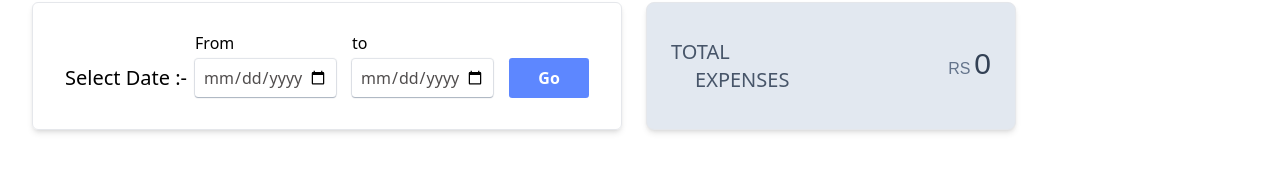
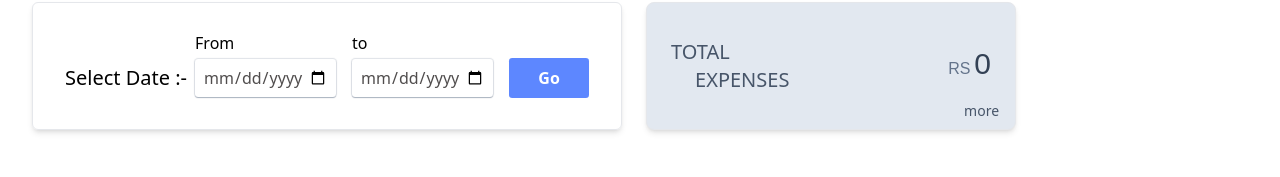
Before and after one commit to gamitej/Personal-Dukaan, a React (Vite) app in the folder client/: page /expenses in a window 1280 px wide. Shown: the part 142-319 px from the top of the page. Built offline with nearby package versions, Linux system fonts and the light colour scheme; no server answers.

Commit message:
NEW :  total expenses done

```diff
--- a/client/src/data/expenses/index.ts
+++ b/client/src/data/expenses/index.ts
@@ -16,9 +16,7 @@ export const expenseRows = [
   },
 ];
 
-export const countCardExpenseColsData = [
-  { value: "product", label: "Product Type" },
-  { value: "quantity", label: "Quantity" },
-  { value: "avg", label: "Avg Price" },
-  { value: "amount", label: "Total Sales Of Product" },
+export const countCardExpensesColsData = [
+  { value: "type", label: "Expense Type" },
+  { value: "amount", label: "Expense Amount" },
 ];
--- a/client/src/pages/Expenses/index.tsx
+++ b/client/src/pages/Expenses/index.tsx
@@ -5,19 +5,21 @@ import Table from "@/components/table/Table";
 import CountCard from "@/components/card/CountCard";
 import AddButton from "@/components/button/AddButton";
 // data
-import { expenseCols } from "@/data/expenses";
+import { countCardExpensesColsData, expenseCols } from "@/data/expenses";
 // store
 import { useExpenseStore } from "@/store/expenses/useExpenseStore";
 // service
 import {
   deleteExpenseDataApi,
   getExpenseDataApi,
+  getTotalExpensesDataApi,
 } from "@/services/APIs/expense.service";
 import toast from "react-hot-toast";
 import moment from "moment";
 import { useMemo, useState } from "react";
 import HeaderCard from "@/components/card/HeaderCard";
 import { DateFieldType } from "@/types/components.type";
+import { formattRowForExpense } from "@/utils";
 
 const Expenses = () => {
   const queryClient = useQueryClient();
@@ -26,12 +28,19 @@ const Expenses = () => {
     endDate: null,
   });
   const { setIsModalOpen, setExpenseFormDataType } = useExpenseStore();
+
   // =================== API CALL'S START ======================
 
   // Query to fetch expense data
   const { data: expenseRowsData = [] } = useQuery({
     queryKey: ["expense-row-data", dateField],
     queryFn: () => getExpenseDataApi(dateField),
+  });
+
+  // Query to fetch payment data
+  const { data: totalExpenses = [] } = useQuery({
+    queryKey: ["total-expense-data", expenseRowsData, dateField],
+    queryFn: () => getTotalExpensesDataApi(dateField),
   });
 
   // Mutation to delete sales data
@@ -58,6 +67,18 @@ const Expenses = () => {
     }));
   }, [expenseRowsData]);
 
+  const { totalAmount: totalExpenseAmount } = useMemo(() => {
+    const totalAmount = totalExpenses.reduce(
+      (acc: any, { amount }: { amount: number }) => {
+        acc.totalAmount += amount;
+        return acc;
+      },
+      { totalAmount: 0 }
+    );
+
+    return totalAmount;
+  }, [totalExpenses]);
+
   /**
    * TSX
    */
@@ -68,11 +89,11 @@ const Expenses = () => {
         <CountCard
           title="Expenses"
           label="rs"
-          //   enableDetails
-          value={0}
-          //   modalTitle="Total Sales Details"
-          //   totalDetails={formattedRows(totalSales)}
-          //   modalTableCols={countCardSalesColsData}
+          enableDetails
+          value={totalExpenseAmount}
+          modalTitle="Total Expense Details"
+          modalTableCols={countCardExpensesColsData}
+          totalDetails={formattRowForExpense(totalExpenses)}
         />
       </div>
       <Table
--- a/client/src/services/APIs/expense.service.ts
+++ b/client/src/services/APIs/expense.service.ts
@@ -2,17 +2,26 @@ import http from "@/services/httpServices";
 import { DateFieldType } from "@/types/components.type";
 import { expenseFormType } from "@/types/expense";
 
+// add expense
 export async function getExpenseDataApi(dateField: DateFieldType | null) {
   const { data } = await http.post(`/expense/all`, dateField);
   return data;
 }
 
+// add expense
 export async function addExpenseDataApi(req: expenseFormType) {
   const { data } = await http.post(`/expense`, req);
   return data;
 }
 
+// delete expense
 export async function deleteExpenseDataApi(id: number) {
   const { data } = await http.delete(`/expense/${id}`);
   return data;
 }
+
+// total expenses
+export async function getTotalExpensesDataApi(dateField: DateFieldType | null) {
+  const { data } = await http.post(`/expense/total-expenses`, dateField);
+  return data;
+}
--- a/client/src/utils/index.ts
+++ b/client/src/utils/index.ts
@@ -60,3 +60,12 @@ export const formattRowForPendingPayment = (totalDetails = []) => {
     };
   });
 };
+
+export const formattRowForExpense = (totalDetails = []) => {
+  return totalDetails.map((item: any) => {
+    return {
+      type: item.type,
+      amount: `Rs ${item.amount}`,
+    };
+  });
+};
```
Also changed, not shown: 1 other file (tests, documents, lock files or other folders).
